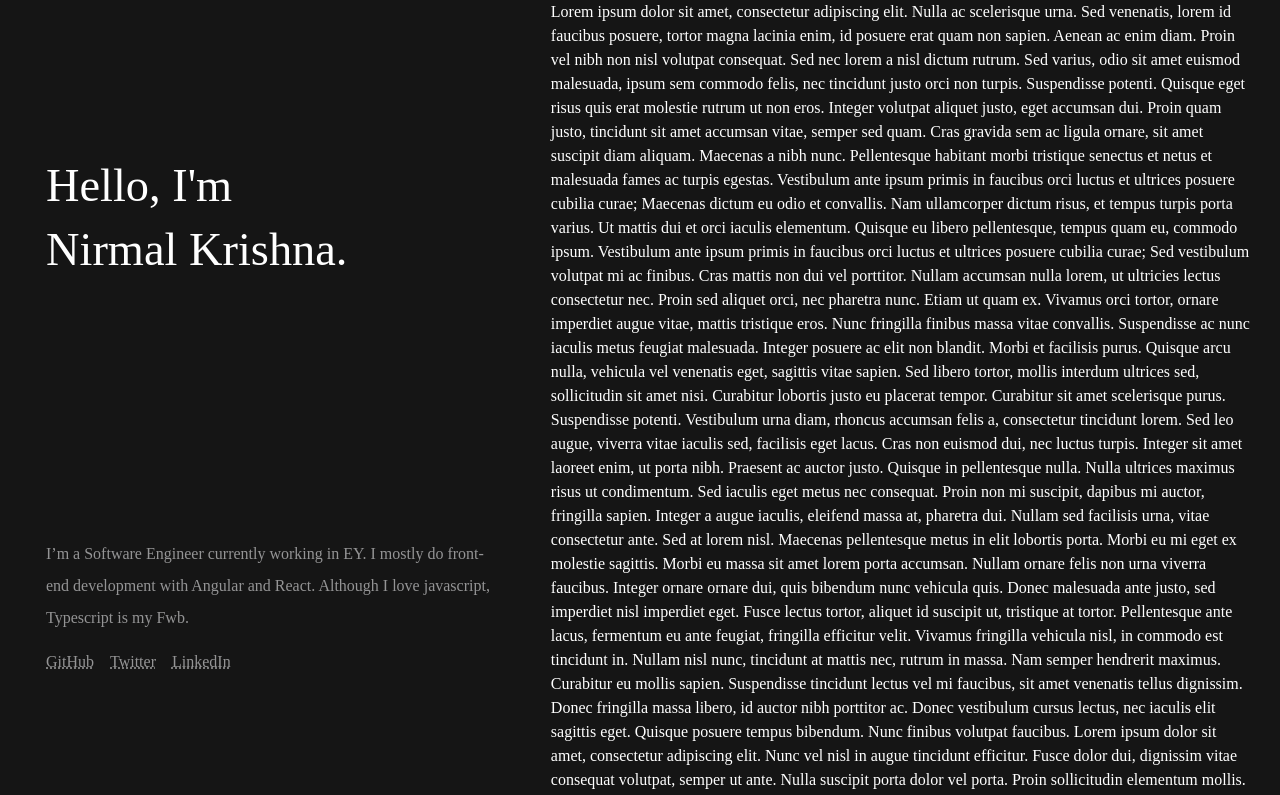
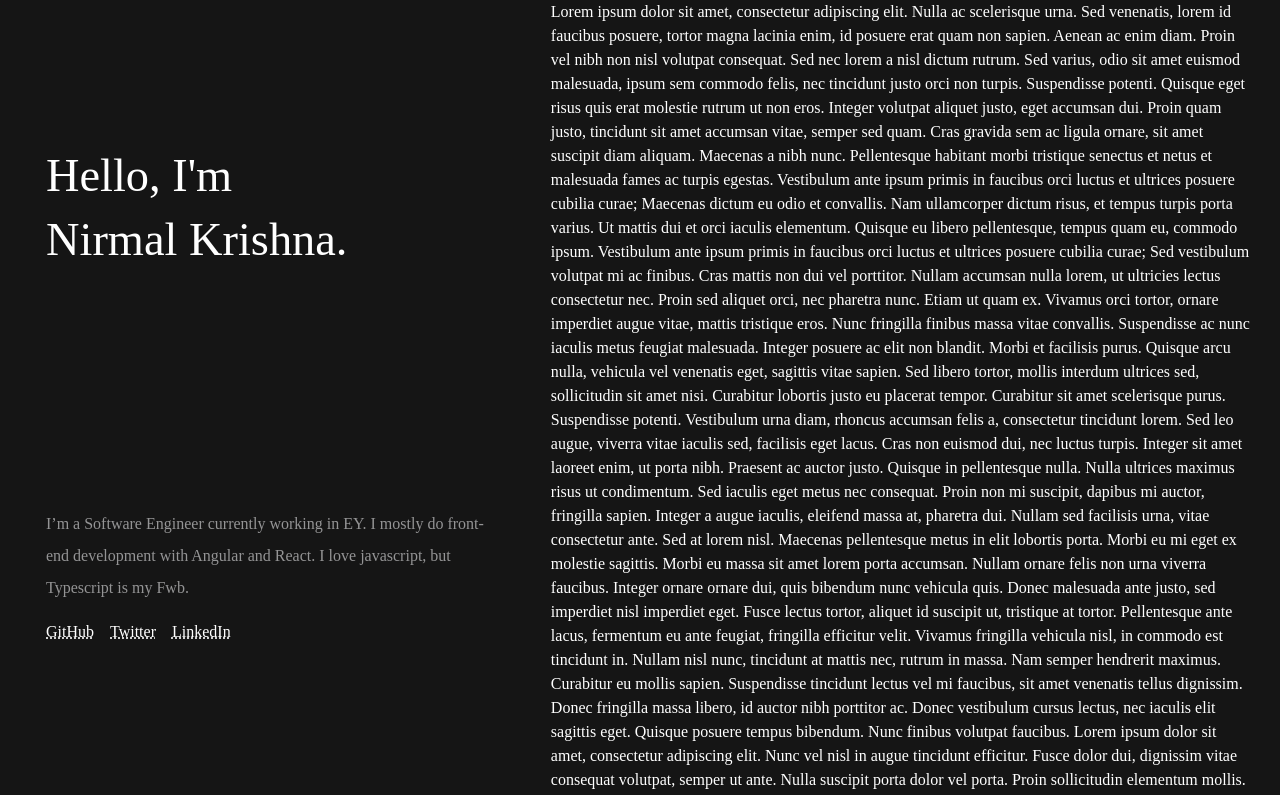
Before and after one commit to nirmalkrishnav/nirmalkrishnav.github.io, a React (Create React App) app: page / in a window 1280 px wide. Shown: the top 795 px of the page. Built offline with nearby package versions, Linux system fonts and the light colour scheme; a web font is replaced by a local one.

Commit message:
bio changes

```diff
--- a/src/App.css
+++ b/src/App.css
@@ -25,7 +25,8 @@ h1,h2,h3,h4,h5{
 a, a:hover, a:visited, a:focus {
   text-decoration-line: underline !important;
   text-decoration-style: dotted !important;
-  color:#949495;
+  color:#ffffff;
+
 }
 
 p{
--- a/src/components/bio/Bio.js
+++ b/src/components/bio/Bio.js
@@ -6,7 +6,7 @@ function Bio() {
 
         <p>
             I’m a Software Engineer currently working in EY. I mostly do front-end development with Angular and React.
-            Although I love javascript, Typescript is my Fwb.
+            I love javascript, but Typescript is my Fwb.
 
         </p>
         <ul className="nav social-links">
--- a/src/components/left-sidebar/Left.css
+++ b/src/components/left-sidebar/Left.css
@@ -3,7 +3,7 @@
     position: sticky;
     top: 1rem!important;
     z-index: 1020;
-    height:100vh;
+    height:95vh;
 }
 
 .name h2{
```
